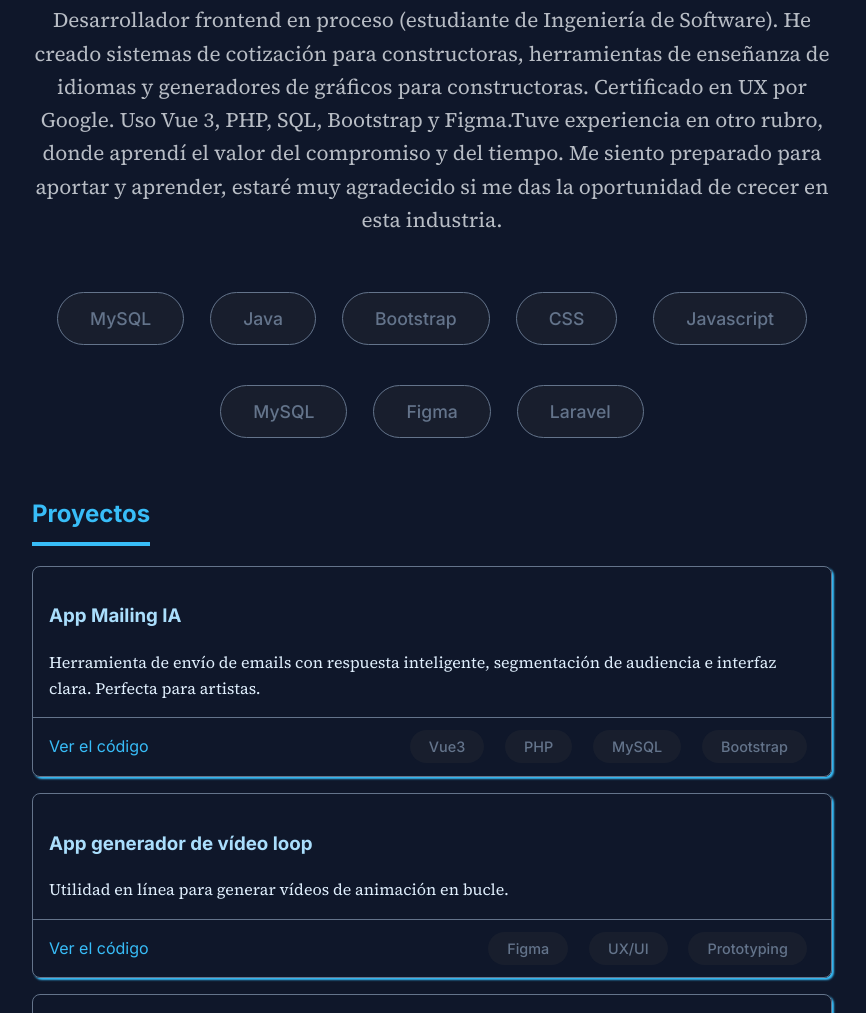
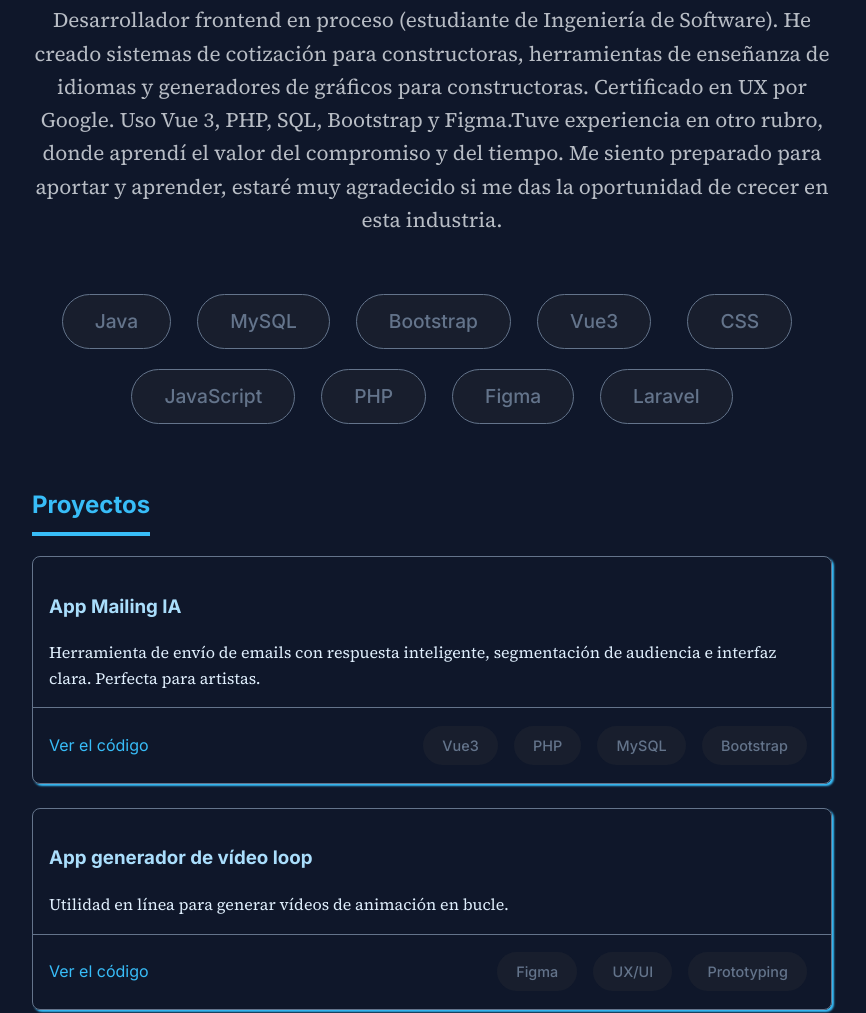
Before and after one commit to Alan-front/Alan-front, a plain HTML site: page index.html in a window 1280 px wide. Shown: the part 1080-2093 px from the top of the page, without its empty margins (208-1074 px from the left). Drawn offline with Linux system fonts and the light colour scheme.

Commit message:
dejando listo los cards, falta el modo claro

```diff
--- a/index.html
+++ b/index.html
@@ -42,12 +42,14 @@
       <p id="about_text" class="modo-texto reveal">Texto sobre mí...</p>
 
       <div class="tags-about reveal">
+
+            <span>Java</span>
             <span>MySQL </span>
-            <span>Java</span>
             <span>Bootstrap</span>
+            <span>Vue3</span><br>
             <span>CSS</span><br>
-            <span>Javascript</span>
-            <span>MySQL </span>
+            <span>JavaScript</span>
+            <span>PHP</span>
             <span>Figma</span>
             <span>Laravel</span>
 
--- a/landing-style.css
+++ b/landing-style.css
@@ -227,9 +227,9 @@ h3{
   border: 1px solid var(--color-muted);
   box-shadow: 2px 2px 2px var(--color-primary);
   background: rgba(41, 41, 97, 0);
-  padding: 1rem;
+  padding: 1rem 1rem 0px;
   border-radius: 8px;
-  margin-bottom: 1rem;
+  margin-bottom: 1.5rem;
   transition: all 0.5s ease;
   /* display: flex;
   flex-direction: column;
@@ -240,9 +240,9 @@ h3{
   border-color: 2px solid var(--color-primary);
       color: var(--color-primary);
       background:linear-gradient(135deg, rgba(56, 191, 248, 0.1) 0%, rgba(56, 191, 248, 0) 100%);
-      transform: translateY(-2px);
+
       box-shadow: 2px 2px 15px var(--color-primary);
-      transform: translateY(-10px);
+      transform: translateY(-10px) !important;
 }
 
 a {
@@ -350,34 +350,30 @@ p, footer{
 
     .project-footer {
       border-top: 1px solid var(--color-muted);
-      padding-top: 1rem;
+
       margin: 1rem -1rem 0 -1rem; /* ← Agrega esto */
-      padding-left: 1rem; /* ← Agrega esto */
-      padding-right: 1rem; /* ← Agrega esto */
+      padding: 1.1rem 1rem;
       display: flex;
       justify-content: space-between;
       align-items: center;
+      background-color: rgba(255, 127, 80, 0);
+
     }
 
-    /* .contacto {
-  border: 1px solid var(--color-muted);
-  box-shadow: 2px 2px 2px var(--color-primary);
-  background: rgba(41, 41, 97, 0);
-  padding: 1rem;
-  border-radius: 8px;
-  margin-bottom: 1rem;
- /*  SIN display: flex} */
- /
+
 
 
     .tags-technologies{
-      margin-top: 20px;
+
       display: flex;
       align-items: flex-end;
       justify-content: flex-end;
-      border-top: 2px solid #585a5a4d;
-      padding-top: 16px;
 
+    }
+
+    .modo-enlace{
+
+      margin: 0;
     }
 
 .tags-technologies span, .tags-about span {
@@ -396,7 +392,7 @@ p, footer{
 
 .tags-about{
   padding-block: 20px;
-  /* border: 1px solid green; */
+  margin-top: 3rem;
   height: fit-content;
   padding-block: 5px;
   display: flex;
@@ -405,13 +401,37 @@ p, footer{
   gap: 10px;
 }
 
-.tags-about span{
-  font-size: 1.1rem;
-  line-height: 1.2rem;
-  margin-top: 30px;
+.tags-about span {
+  position: relative;
+  overflow: hidden;
+  z-index: 0;
   border: 1px solid var(--color-muted);
-  padding: 1rem 2rem;
+  padding: .7rem 2rem;
+  transition: all 0.3s ease;
+  font-size: 1.2rem;
+  margin-block: .3rem;
+
 }
+
+.tags-about span::before {
+  content: '';
+  position: absolute;
+  inset: 0;
+  background: linear-gradient(135deg, rgba(56, 189, 248, 0.15), transparent);
+  opacity: 0;
+  transition: opacity 0.3s ease;
+  z-index: -1;
+}
+
+.tags-about span:hover {
+  color: var(--color-primary);
+  border-color: var(--color-primary);
+}
+
+.tags-about span:hover::before {
+  opacity: 1;
+}
+
 
 /* responsive  */
 
@@ -610,7 +630,7 @@ p, footer{
         font-weight: normal;
       }
       a{
-        font-size: 1em;
+        font-size: 1.2em;
       }
 
       .contacto{
```
